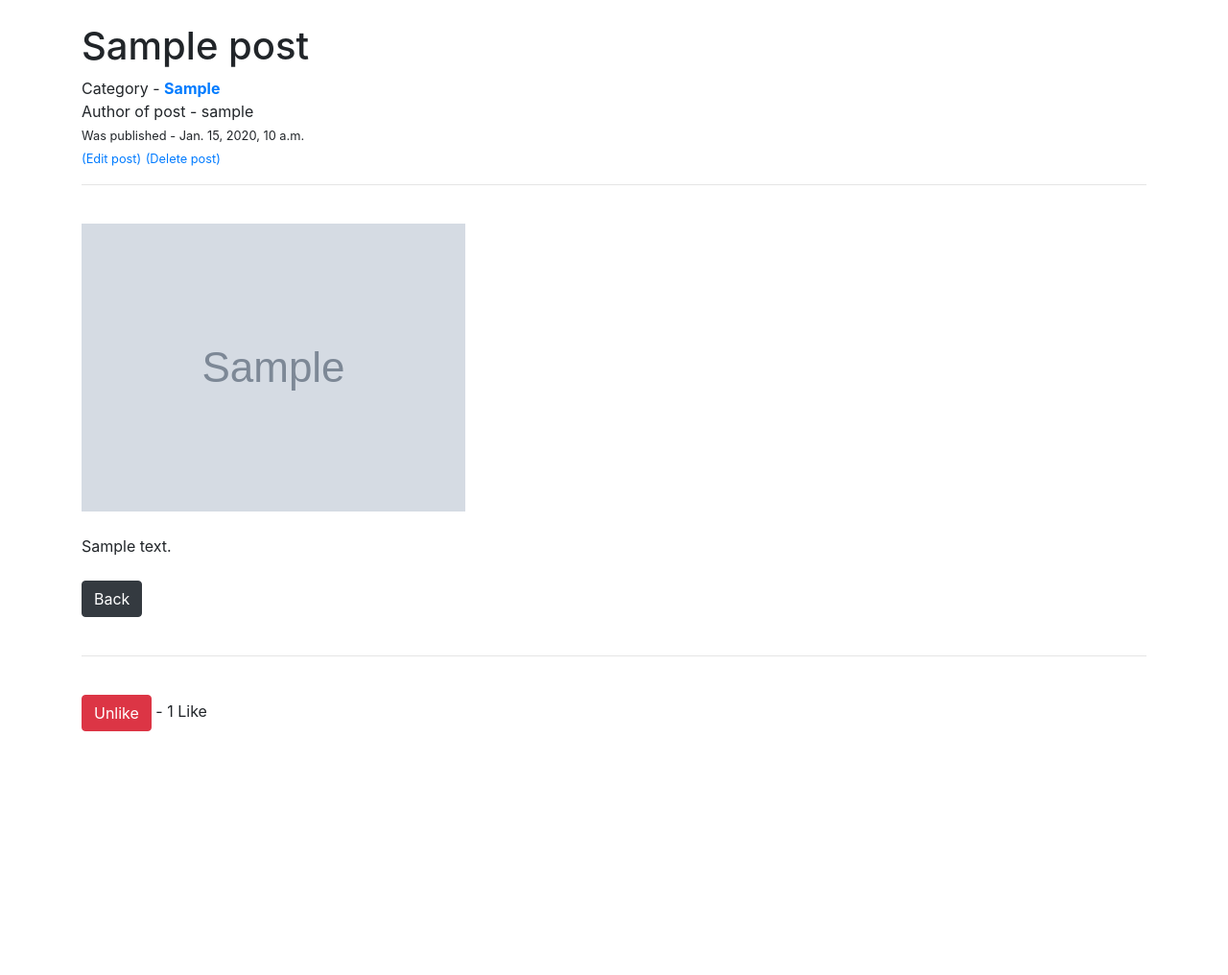
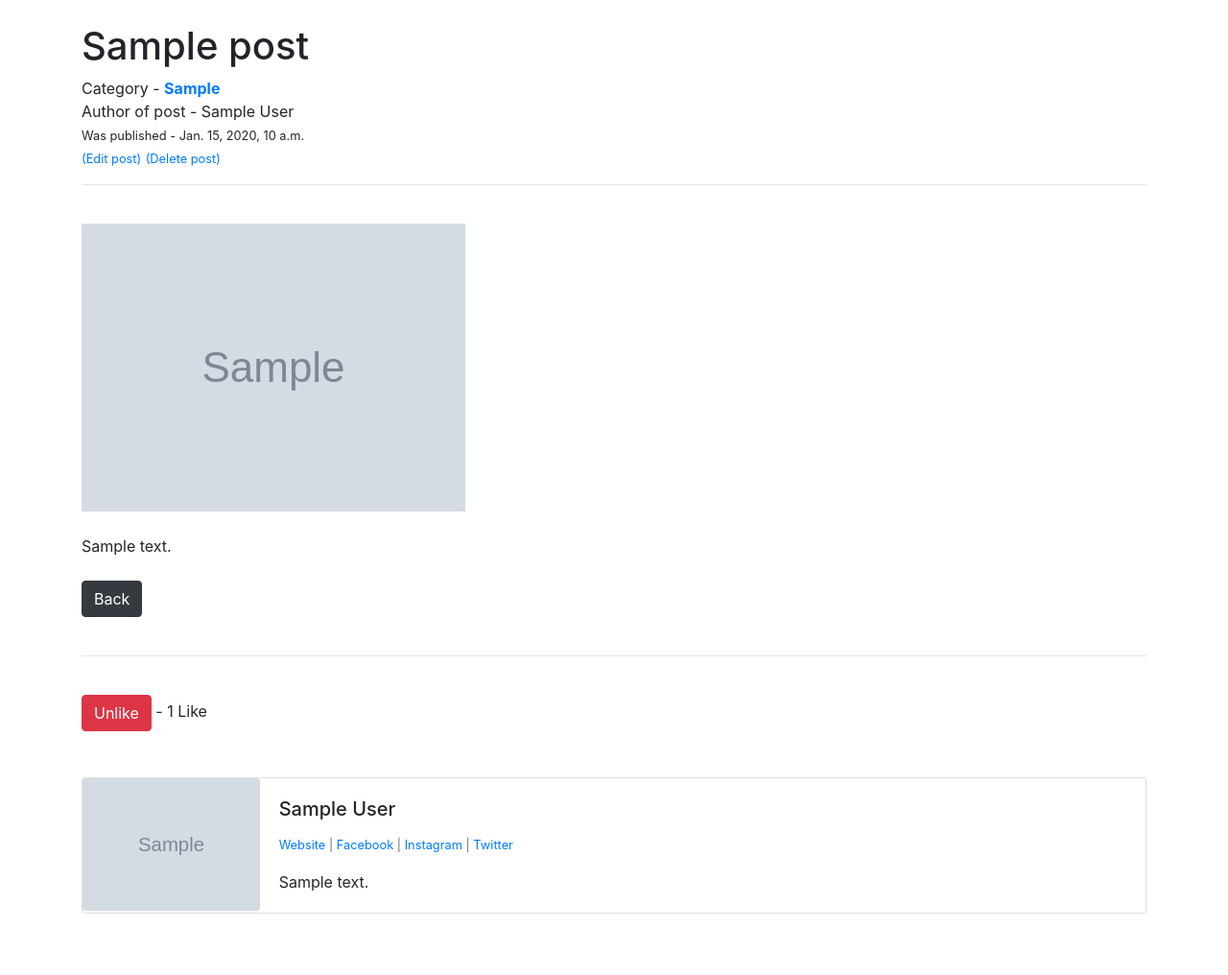
Before and after one commit to VladyslavShaposhnikov/blog-python-, a Django app: a page that uses my_blog/main/templates/article_detail.html in a window 1280 px wide. Shown: the part 56-1072 px from the top of the page at 96% size. Before the commit the page ends 818 px from the top, so only its background shows below. Run offline with Django 3.2, Linux system fonts and the light colour scheme; a user stored in the database is signed in; tables that the repository leaves empty hold one stand-in row (values such as "Sample post"); grey boxes marked "Sample" are stand-in pictures; some libraries are stand-ins or nearby versions.

Commit message:
author cart bellow article with profile picture and social media links

```diff
--- a/my_blog/main/admin.py
+++ b/my_blog/main/admin.py
@@ -1,5 +1,6 @@
 from django.contrib import admin
-from .models import Post, Category
+from .models import Post, Category, Profile
 
 admin.site.register(Post)
 admin.site.register(Category)
+admin.site.register(Profile)
--- a/my_blog/main/models.py
+++ b/my_blog/main/models.py
@@ -11,6 +11,19 @@ class Category(models.Model):
 
     def get_absolute_url(self):
         return reverse('home')
+
+class Profile(models.Model):
+
+    user = models.OneToOneField(User, null=True, on_delete=models.CASCADE)
+    bio = models.TextField()
+    profile_pic = models.ImageField(null=True, blank=True, upload_to="images/profile")
+    website_url = models.CharField(max_length=255,null=True, blank=True)
+    fb_url = models.CharField(max_length=255,null=True, blank=True)
+    twitter_url = models.CharField(max_length=255,null=True, blank=True)
+    instagram_url = models.CharField(max_length=255,null=True, blank=True)
+
+    def __str__(self):
+        return str(self.user)
 
 class Post(models.Model):
 
--- a/my_blog/main/templates/article_detail.html
+++ b/my_blog/main/templates/article_detail.html
@@ -5,7 +5,11 @@
 {% block content %}
 <h1>{{  post.title  }}</h1>
 Category - <strong><a href="{% url 'category' post.category %}">{{ post.category }}</a></strong><br>
-Author of post - {{  post.author  }}<br>
+{% if post.author.first_name %}
+    Author of post - {{  post.author.first_name }} {{  post.author.last_name }}
+{% else %}
+    Author of post - {{  post.author  }}
+{% endif %}<br>
 <small>Was published - {{ post.published_on }}</small><br>
 {% if user.is_authenticated %}
 {% if user.id == post.author.id %}
@@ -41,4 +45,35 @@ Author of post - {{  post.author  }}<br>
      - {{ total_likes }} Likes
     {% endif %}
 </form>
+<br><br>
+
+<div class="card mb-3">
+    <div class="row no-gutters">
+      <div class="col-md-2">
+        <img src="{{ post.author.profile.profile_pic.url }}" class="card-img">
+      </div>
+      <div class="col-md-10">
+        <div class="card-body">
+          <h5 class="card-title">{{  post.author.first_name }} {{  post.author.last_name }}</h5>
+          <p class="card-text">
+              <small class="text-muted">
+                {% if user.profile.website_url %}
+                    <a href="{{ user.profile.website_url }}">Website</a>
+                {% endif %}
+                {% if user.profile.fb_url %}
+                    | <a href="{{ user.profile.fb_url }}">Facebook</a>
+                {% endif %}
+                {% if user.profile.instagram_url %}
+                    | <a href="{{ user.profile.instagram_url }}">Instagram</a>
+                {% endif %}
+                {% if user.profile.twitter_url %}
+                    | <a href="{{ user.profile.twitter_url }}">Twitter</a>
+                {% endif %}
+            </small></p>
+          <p class="card-text">{{ post.author.profile.bio }}</p>
+        </div>
+      </div>
+    </div>
+  </div>
+<br><br>
 {% endblock %}
```
Also changed, not shown: my_blog/members/templates/registration/edit_profile.html (+7 -1 lines), my_blog/main/migrations/0008_profile.py (added), my_blog/main/migrations/0009_auto_20210614_1106.py (added), my_blog/media/images/cat_toy.jpg (added), my_blog/media/images/profile/изображение_viber_2021-06-14_11-09-57.jpg (added).
